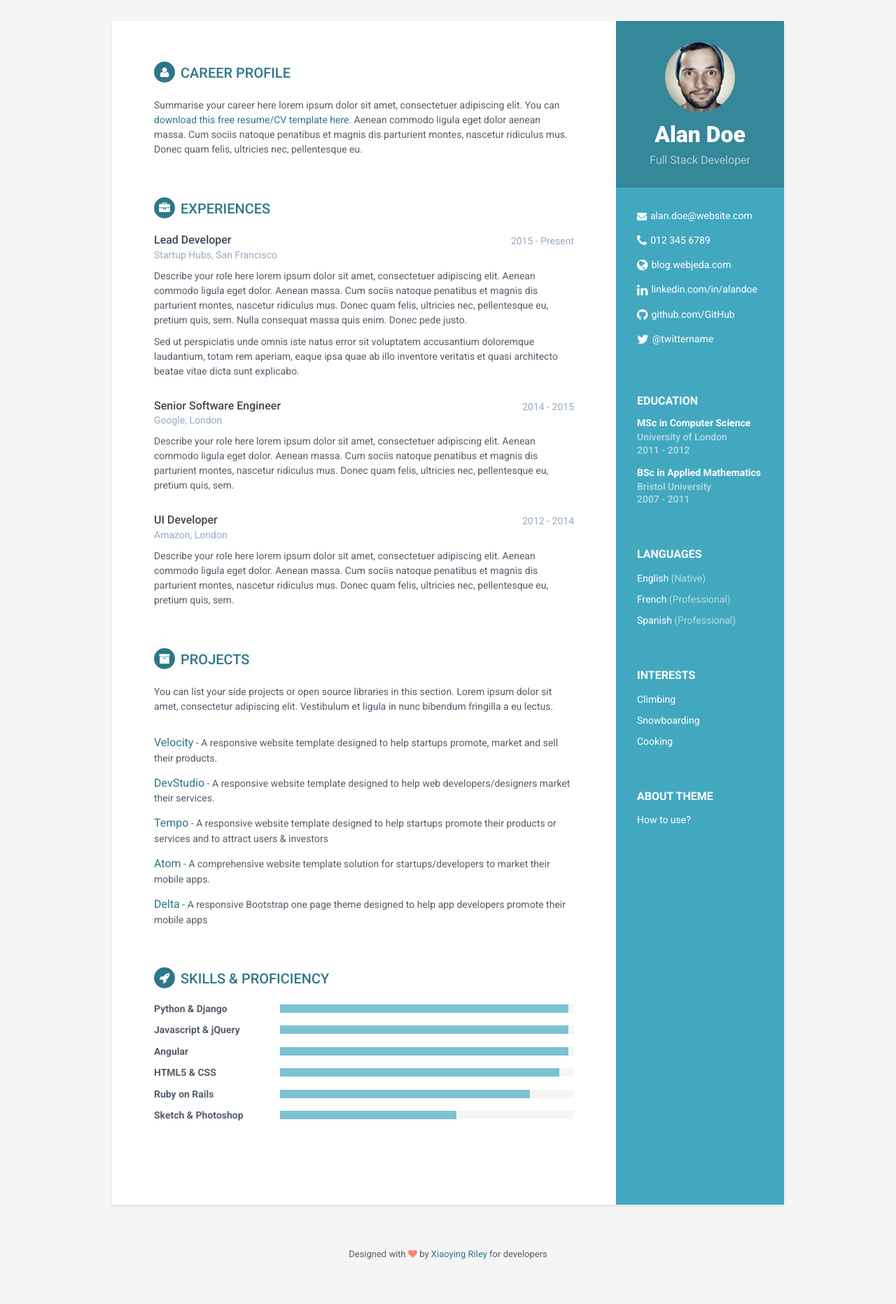
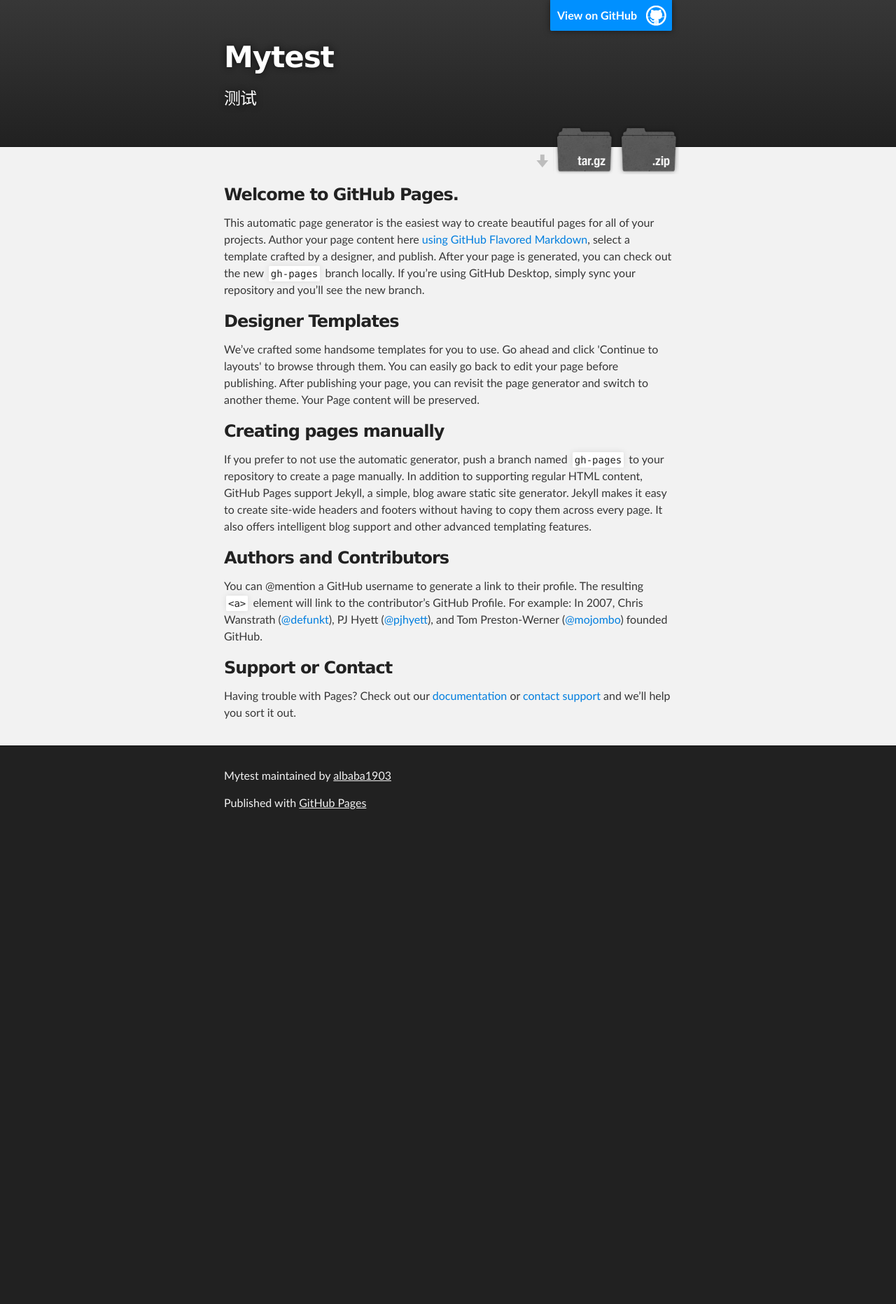
Before and after one commit to albaba1903/mytest, a Jekyll site: the page index.html, which Jekyll copies as it is, in a window 1280 px wide. Shown: the whole page at 70% size. Built offline with Jekyll 4.4.1, drawn with Linux system fonts in a browser that asks for light colours; after the commit the page ends 1194 px from its top, so only the background shows below that.

Commit message:
Create master branch via GitHub

```diff
--- a/index.html
+++ b/index.html
@@ -1,12 +1,72 @@
----
-layout: default
----
+<!DOCTYPE html>
+<html>
+
+  <head>
+    <meta charset='utf-8'>
+    <meta http-equiv="X-UA-Compatible" content="chrome=1">
+    <meta name="description" content="Mytest : 测试">
+
+    <link rel="stylesheet" type="text/css" media="screen" href="stylesheets/stylesheet.css">
+
+    <title>Mytest</title>
+  </head>
+
+  <body>
+
+    <!-- HEADER -->
+    <div id="header_wrap" class="outer">
+        <header class="inner">
+          <a id="forkme_banner" href="https://github.com/albaba1903/mytest">View on GitHub</a>
+
+          <h1 id="project_title">Mytest</h1>
+          <h2 id="project_tagline">测试</h2>
+
+            <section id="downloads">
+              <a class="zip_download_link" href="https://github.com/albaba1903/mytest/zipball/master">Download this project as a .zip file</a>
+              <a class="tar_download_link" href="https://github.com/albaba1903/mytest/tarball/master">Download this project as a tar.gz file</a>
+            </section>
+        </header>
+    </div>
+
+    <!-- MAIN CONTENT -->
+    <div id="main_content_wrap" class="outer">
+      <section id="main_content" class="inner">
+        <h3>
+<a id="welcome-to-github-pages" class="anchor" href="#welcome-to-github-pages" aria-hidden="true"><span aria-hidden="true" class="octicon octicon-link"></span></a>Welcome to GitHub Pages.</h3>
+
+<p>This automatic page generator is the easiest way to create beautiful pages for all of your projects. Author your page content here <a href="https://guides.github.com/features/mastering-markdown/">using GitHub Flavored Markdown</a>, select a template crafted by a designer, and publish. After your page is generated, you can check out the new <code>gh-pages</code> branch locally. If you’re using GitHub Desktop, simply sync your repository and you’ll see the new branch.</p>
+
+<h3>
+<a id="designer-templates" class="anchor" href="#designer-templates" aria-hidden="true"><span aria-hidden="true" class="octicon octicon-link"></span></a>Designer Templates</h3>
+
+<p>We’ve crafted some handsome templates for you to use. Go ahead and click 'Continue to layouts' to browse through them. You can easily go back to edit your page before publishing. After publishing your page, you can revisit the page generator and switch to another theme. Your Page content will be preserved.</p>
+
+<h3>
+<a id="creating-pages-manually" class="anchor" href="#creating-pages-manually" aria-hidden="true"><span aria-hidden="true" class="octicon octicon-link"></span></a>Creating pages manually</h3>
+
+<p>If you prefer to not use the automatic generator, push a branch named <code>gh-pages</code> to your repository to create a page manually. In addition to supporting regular HTML content, GitHub Pages support Jekyll, a simple, blog aware static site generator. Jekyll makes it easy to create site-wide headers and footers without having to copy them across every page. It also offers intelligent blog support and other advanced templating features.</p>
+
+<h3>
+<a id="authors-and-contributors" class="anchor" href="#authors-and-contributors" aria-hidden="true"><span aria-hidden="true" class="octicon octicon-link"></span></a>Authors and Contributors</h3>
+
+<p>You can @mention a GitHub username to generate a link to their profile. The resulting <code>&lt;a&gt;</code> element will link to the contributor’s GitHub Profile. For example: In 2007, Chris Wanstrath (<a href="https://github.com/defunkt" class="user-mention">@defunkt</a>), PJ Hyett (<a href="https://github.com/pjhyett" class="user-mention">@pjhyett</a>), and Tom Preston-Werner (<a href="https://github.com/mojombo" class="user-mention">@mojombo</a>) founded GitHub.</p>
+
+<h3>
+<a id="support-or-contact" class="anchor" href="#support-or-contact" aria-hidden="true"><span aria-hidden="true" class="octicon octicon-link"></span></a>Support or Contact</h3>
+
+<p>Having trouble with Pages? Check out our <a href="https://help.github.com/pages">documentation</a> or <a href="https://github.com/contact">contact support</a> and we’ll help you sort it out.</p>
+      </section>
+    </div>
+
+    <!-- FOOTER  -->
+    <div id="footer_wrap" class="outer">
+      <footer class="inner">
+        <p class="copyright">Mytest maintained by <a href="https://github.com/albaba1903">albaba1903</a></p>
+        <p>Published with <a href="https://pages.github.com">GitHub Pages</a></p>
+      </footer>
+    </div>
 
 
-{% include carrier-profile.html %}
 
-{% include experience.html %}
-
-{% include projects.html %}
-
-{% include skills.html %}
+  </body>
+</html>
--- /dev/null
+++ b/javascripts/main.js
@@ -0,0 +1 @@
+console.log('This would be the main JS file.');
--- /dev/null
+++ b/stylesheets/github-light.css
@@ -0,0 +1,123 @@
+/*
+The MIT License (MIT)
+
+Copyright (c) 2016 GitHub, Inc.
+
+Permission is hereby granted, free of charge, to any person obtaining a copy
+of this software and associated documentation files (the "Software"), to deal
+in the Software without restriction, including without limitation the rights
+to use, copy, modify, merge, publish, distribute, sublicense, and/or sell
+copies of the Software, and to permit persons to whom the Software is
+furnished to do so, subject to the following conditions:
+
+The above copyright notice and this permission notice shall be included in all
+copies or substantial portions of the Software.
+
+THE SOFTWARE IS PROVIDED "AS IS", WITHOUT WARRANTY OF ANY KIND, EXPRESS OR
+IMPLIED, INCLUDING BUT NOT LIMITED TO THE WARRANTIES OF MERCHANTABILITY,
+FITNESS FOR A PARTICULAR PURPOSE AND NONINFRINGEMENT. IN NO EVENT SHALL THE
+AUTHORS OR COPYRIGHT HOLDERS BE LIABLE FOR ANY CLAIM, DAMAGES OR OTHER
+LIABILITY, WHETHER IN AN ACTION OF CONTRACT, TORT OR OTHERWISE, ARISING FROM,
+OUT OF OR IN CONNECTION WITH THE SOFTWARE OR THE USE OR OTHER DEALINGS IN THE
+SOFTWARE.
+
+*/
+
+.pl-c /* comment */ {
+  color: #969896;
+}
+
+.pl-c1 /* constant, variable.other.constant, support, meta.property-name, support.constant, support.variable, meta.module-reference, markup.raw, meta.diff.header */,
+.pl-s .pl-v /* string variable */ {
+  color: #0086b3;
+}
+
+.pl-e /* entity */,
+.pl-en /* entity.name */ {
+  color: #795da3;
+}
+
+.pl-smi /* variable.parameter.function, storage.modifier.package, storage.modifier.import, storage.type.java, variable.other */,
+.pl-s .pl-s1 /* string source */ {
+  color: #333;
+}
+
+.pl-ent /* entity.name.tag */ {
+  color: #63a35c;
+}
+
+.pl-k /* keyword, storage, storage.type */ {
+  color: #a71d5d;
+}
+
+.pl-s /* string */,
+.pl-pds /* punctuation.definition.string, string.regexp.character-class */,
+.pl-s .pl-pse .pl-s1 /* string punctuation.section.embedded source */,
+.pl-sr /* string.regexp */,
+.pl-sr .pl-cce /* string.regexp constant.character.escape */,
+.pl-sr .pl-sre /* string.regexp source.ruby.embedded */,
+.pl-sr .pl-sra /* string.regexp string.regexp.arbitrary-repitition */ {
+  color: #183691;
+}
+
+.pl-v /* variable */ {
+  color: #ed6a43;
+}
+
+.pl-id /* invalid.deprecated */ {
+  color: #b52a1d;
+}
+
+.pl-ii /* invalid.illegal */ {
+  color: #f8f8f8;
+  background-color: #b52a1d;
+}
+
+.pl-sr .pl-cce /* string.regexp constant.character.escape */ {
+  font-weight: bold;
+  color: #63a35c;
+}
+
+.pl-ml /* markup.list */ {
+  color: #693a17;
+}
+
+.pl-mh /* markup.heading */,
+.pl-mh .pl-en /* markup.heading entity.name */,
+.pl-ms /* meta.separator */ {
+  font-weight: bold;
+  color: #1d3e81;
+}
+
+.pl-mq /* markup.quote */ {
+  color: #008080;
+}
+
+.pl-mi /* markup.italic */ {
+  font-style: italic;
+  color: #333;
+}
+
+.pl-mb /* markup.bold */ {
+  font-weight: bold;
+  color: #333;
+}
+
+.pl-md /* markup.deleted, meta.diff.header.from-file */ {
+  color: #bd2c00;
+  background-color: #ffecec;
+}
+
+.pl-mi1 /* markup.inserted, meta.diff.header.to-file */ {
+  color: #55a532;
+  background-color: #eaffea;
+}
+
+.pl-mdr /* meta.diff.range */ {
+  font-weight: bold;
+  color: #795da3;
+}
+
+.pl-mo /* meta.output */ {
+  color: #1d3e81;
+}
--- /dev/null
+++ b/stylesheets/stylesheet.css
@@ -0,0 +1,425 @@
+/*******************************************************************************
+Slate Theme for GitHub Pages
+by Jason Costello, @jsncostello
+*******************************************************************************/
+
+@import url(github-light.css);
+
+/*******************************************************************************
+MeyerWeb Reset
+*******************************************************************************/
+
+html, body, div, span, applet, object, iframe,
+h1, h2, h3, h4, h5, h6, p, blockquote, pre,
+a, abbr, acronym, address, big, cite, code,
+del, dfn, em, img, ins, kbd, q, s, samp,
+small, strike, strong, sub, sup, tt, var,
+b, u, i, center,
+dl, dt, dd, ol, ul, li,
+fieldset, form, label, legend,
+table, caption, tbody, tfoot, thead, tr, th, td,
+article, aside, canvas, details, embed,
+figure, figcaption, footer, header, hgroup,
+menu, nav, output, ruby, section, summary,
+time, mark, audio, video {
+  margin: 0;
+  padding: 0;
+  border: 0;
+  font: inherit;
+  vertical-align: baseline;
+}
+
+/* HTML5 display-role reset for older browsers */
+article, aside, details, figcaption, figure,
+footer, header, hgroup, menu, nav, section {
+  display: block;
+}
+
+ol, ul {
+  list-style: none;
+}
+
+table {
+  border-collapse: collapse;
+  border-spacing: 0;
+}
+
+/*******************************************************************************
+Theme Styles
+*******************************************************************************/
+
+body {
+  box-sizing: border-box;
+  color:#373737;
+  background: #212121;
+  font-size: 16px;
+  font-family: 'Myriad Pro', Calibri, Helvetica, Arial, sans-serif;
+  line-height: 1.5;
+  -webkit-font-smoothing: antialiased;
+}
+
+h1, h2, h3, h4, h5, h6 {
+  margin: 10px 0;
+  font-weight: 700;
+  color:#222222;
+  font-family: 'Lucida Grande', 'Calibri', Helvetica, Arial, sans-serif;
+  letter-spacing: -1px;
+}
+
+h1 {
+  font-size: 36px;
+  font-weight: 700;
+}
+
+h2 {
+  padding-bottom: 10px;
+  font-size: 32px;
+  background: url('../images/bg_hr.png') repeat-x bottom;
+}
+
+h3 {
+  font-size: 24px;
+}
+
+h4 {
+  font-size: 21px;
+}
+
+h5 {
+  font-size: 18px;
+}
+
+h6 {
+  font-size: 16px;
+}
+
+p {
+  margin: 10px 0 15px 0;
+}
+
+footer p {
+  color: #f2f2f2;
+}
+
+a {
+  text-decoration: none;
+  color: #007edf;
+  text-shadow: none;
+
+  transition: color 0.5s ease;
+  transition: text-shadow 0.5s ease;
+  -webkit-transition: color 0.5s ease;
+  -webkit-transition: text-shadow 0.5s ease;
+  -moz-transition: color 0.5s ease;
+  -moz-transition: text-shadow 0.5s ease;
+  -o-transition: color 0.5s ease;
+  -o-transition: text-shadow 0.5s ease;
+  -ms-transition: color 0.5s ease;
+  -ms-transition: text-shadow 0.5s ease;
+}
+
+a:hover, a:focus {text-decoration: underline;}
+
+footer a {
+  color: #F2F2F2;
+  text-decoration: underline;
+}
+
+em {
+  font-style: italic;
+}
+
+strong {
+  font-weight: bold;
+}
+
+img {
+  position: relative;
+  margin: 0 auto;
+  max-width: 739px;
+  padding: 5px;
+  margin: 10px 0 10px 0;
+  border: 1px solid #ebebeb;
+
+  box-shadow: 0 0 5px #ebebeb;
+  -webkit-box-shadow: 0 0 5px #ebebeb;
+  -moz-box-shadow: 0 0 5px #ebebeb;
+  -o-box-shadow: 0 0 5px #ebebeb;
+  -ms-box-shadow: 0 0 5px #ebebeb;
+}
+
+p img {
+  display: inline;
+  margin: 0;
+  padding: 0;
+  vertical-align: middle;
+  text-align: center;
+  border: none;
+}
+
+pre, code {
+  width: 100%;
+  color: #222;
+  background-color: #fff;
+
+  font-family: Monaco, "Bitstream Vera Sans Mono", "Lucida Console", Terminal, monospace;
+  font-size: 14px;
+
+  border-radius: 2px;
+  -moz-border-radius: 2px;
+  -webkit-border-radius: 2px;
+}
+
+pre {
+  width: 100%;
+  padding: 10px;
+  box-shadow: 0 0 10px rgba(0,0,0,.1);
+  overflow: auto;
+}
+
+code {
+  padding: 3px;
+  margin: 0 3px;
+  box-shadow: 0 0 10px rgba(0,0,0,.1);
+}
+
+pre code {
+  display: block;
+  box-shadow: none;
+}
+
+blockquote {
+  color: #666;
+  margin-bottom: 20px;
+  padding: 0 0 0 20px;
+  border-left: 3px solid #bbb;
+}
+
+
+ul, ol, dl {
+  margin-bottom: 15px
+}
+
+ul {
+  list-style-position: inside;
+  list-style: disc;
+  padding-left: 20px;
+}
+
+ol {
+  list-style-position: inside;
+  list-style: decimal;
+  padding-left: 20px;
+}
+
+dl dt {
+  font-weight: bold;
+}
+
+dl dd {
+  padding-left: 20px;
+  font-style: italic;
+}
+
+dl p {
+  padding-left: 20px;
+  font-style: italic;
+}
+
+hr {
+  height: 1px;
+  margin-bottom: 5px;
+  border: none;
+  background: url('../images/bg_hr.png') repeat-x center;
+}
+
+table {
+  border: 1px solid #373737;
+  margin-bottom: 20px;
+  text-align: left;
+ }
+
+th {
+  font-family: 'Lucida Grande', 'Helvetica Neue', Helvetica, Arial, sans-serif;
+  padding: 10px;
+  background: #373737;
+  color: #fff;
+ }
+
+td {
+  padding: 10px;
+  border: 1px solid #373737;
+ }
+
+form {
+  background: #f2f2f2;
+  padding: 20px;
+}
+
+/*******************************************************************************
+Full-Width Styles
+*******************************************************************************/
+
+.outer {
+  width: 100%;
+}
+
+.inner {
+  position: relative;
+  max-width: 640px;
+  padding: 20px 10px;
+  margin: 0 auto;
+}
+
+#forkme_banner {
+  display: block;
+  position: absolute;
+  top:0;
+  right: 10px;
+  z-index: 10;
+  padding: 10px 50px 10px 10px;
+  color: #fff;
+  background: url('../images/blacktocat.png') #0090ff no-repeat 95% 50%;
+  font-weight: 700;
+  box-shadow: 0 0 10px rgba(0,0,0,.5);
+  border-bottom-left-radius: 2px;
+  border-bottom-right-radius: 2px;
+}
+
+#header_wrap {
+  background: #212121;
+  background: -moz-linear-gradient(top, #373737, #212121);
+  background: -webkit-linear-gradient(top, #373737, #212121);
+  background: -ms-linear-gradient(top, #373737, #212121);
+  background: -o-linear-gradient(top, #373737, #212121);
+  background: linear-gradient(top, #373737, #212121);
+}
+
+#header_wrap .inner {
+  padding: 50px 10px 30px 10px;
+}
+
+#project_title {
+  margin: 0;
+  color: #fff;
+  font-size: 42px;
+  font-weight: 700;
+  text-shadow: #111 0px 0px 10px;
+}
+
+#project_tagline {
+  color: #fff;
+  font-size: 24px;
+  font-weight: 300;
+  background: none;
+  text-shadow: #111 0px 0px 10px;
+}
+
+#downloads {
+  position: absolute;
+  width: 210px;
+  z-index: 10;
+  bottom: -40px;
+  right: 0;
+  height: 70px;
+  background: url('../images/icon_download.png') no-repeat 0% 90%;
+}
+
+.zip_download_link {
+  display: block;
+  float: right;
+  width: 90px;
+  height:70px;
+  text-indent: -5000px;
+  overflow: hidden;
+  background: url(../images/sprite_download.png) no-repeat bottom left;
+}
+
+.tar_download_link {
+  display: block;
+  float: right;
+  width: 90px;
+  height:70px;
+  text-indent: -5000px;
+  overflow: hidden;
+  background: url(../images/sprite_download.png) no-repeat bottom right;
+  margin-left: 10px;
+}
+
+.zip_download_link:hover {
+  background: url(../images/sprite_download.png) no-repeat top left;
+}
+
+.tar_download_link:hover {
+  background: url(../images/sprite_download.png) no-repeat top right;
+}
+
+#main_content_wrap {
+  background: #f2f2f2;
+  border-top: 1px solid #111;
+  border-bottom: 1px solid #111;
+}
+
+#main_content {
+  padding-top: 40px;
+}
+
+#footer_wrap {
+  background: #212121;
+}
+
+
+
+/*******************************************************************************
+Small Device Styles
+*******************************************************************************/
+
+@media screen and (max-width: 480px) {
+  body {
+    font-size:14px;
+  }
+
+  #downloads {
+    display: none;
+  }
+
+  .inner {
+    min-width: 320px;
+    max-width: 480px;
+  }
+
+  #project_title {
+  font-size: 32px;
+  }
+
+  h1 {
+    font-size: 28px;
+  }
+
+  h2 {
+    font-size: 24px;
+  }
+
+  h3 {
+    font-size: 21px;
+  }
+
+  h4 {
+    font-size: 18px;
+  }
+
+  h5 {
+    font-size: 14px;
+  }
+
+  h6 {
+    font-size: 12px;
+  }
+
+  code, pre {
+    min-width: 320px;
+    max-width: 480px;
+    font-size: 11px;
+  }
+
+}
```
Also changed, not shown: params.json (added, +6 -0 lines), images/bg_hr.png (added), images/blacktocat.png (added), images/icon_download.png (added), images/sprite_download.png (added).
